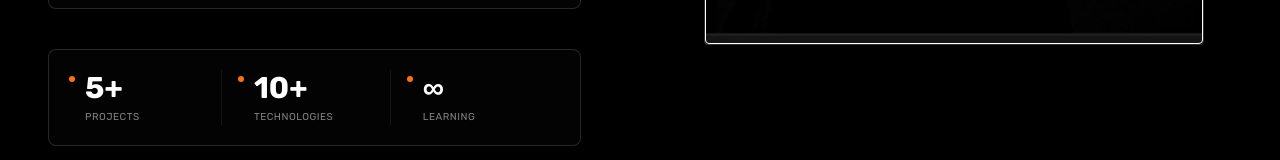
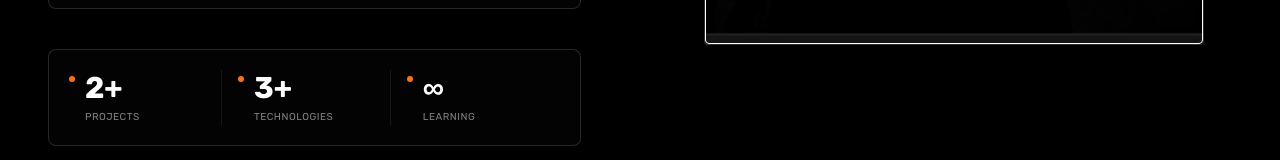
Before and after one commit to Adi-Dev18/Adi-dev-portfolio, a React (Vite) app: page / in a window 1280 px wide. Shown: the part 5794-5954 px from the top of the page. Built offline with nearby package versions, Linux system fonts and the light colour scheme.

Commit message:
edited the mistyped project details

```diff
--- a/src/components/About.tsx
+++ b/src/components/About.tsx
@@ -125,7 +125,7 @@ export function About() {
                 style={{ borderColor: "rgba(255,255,255,0.08)" }}
               >
                 <span className="absolute left-0 top-1.5 size-1.5 rounded-full bg-[#f97316]" />
-                <h4 className="font-display text-2xl font-bold text-white md:text-3xl">5+</h4>
+                <h4 className="font-display text-2xl font-bold text-white md:text-3xl">2+</h4>
                 <p className="mt-1 text-[10px] uppercase tracking-wider text-white/50">Projects</p>
               </div>
               <div
@@ -133,7 +133,7 @@ export function About() {
                 style={{ borderColor: "rgba(255,255,255,0.08)" }}
               >
                 <span className="absolute left-0 top-1.5 size-1.5 rounded-full bg-[#f97316]" />
-                <h4 className="font-display text-2xl font-bold text-white md:text-3xl">10+</h4>
+                <h4 className="font-display text-2xl font-bold text-white md:text-3xl">3+</h4>
                 <p className="mt-1 text-[10px] uppercase tracking-wider text-white/50">
                   Technologies
                 </p>
```
